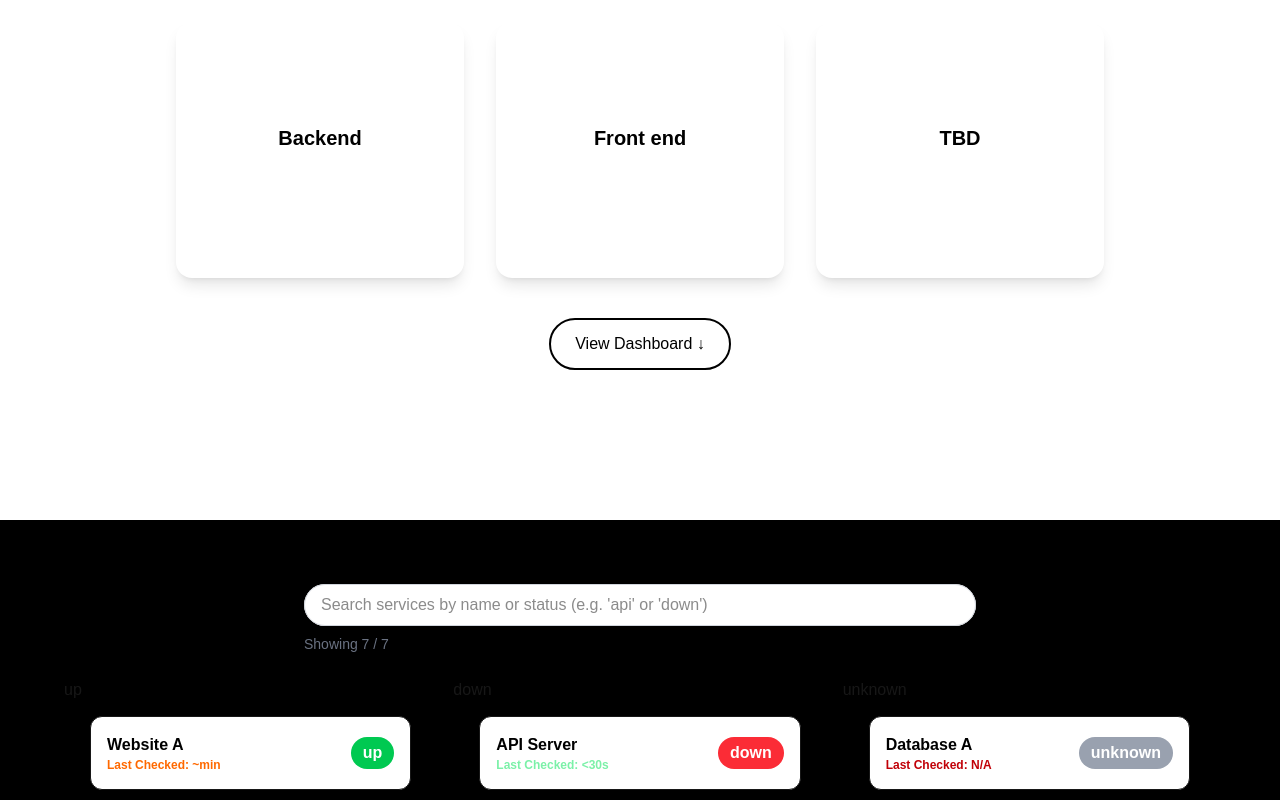
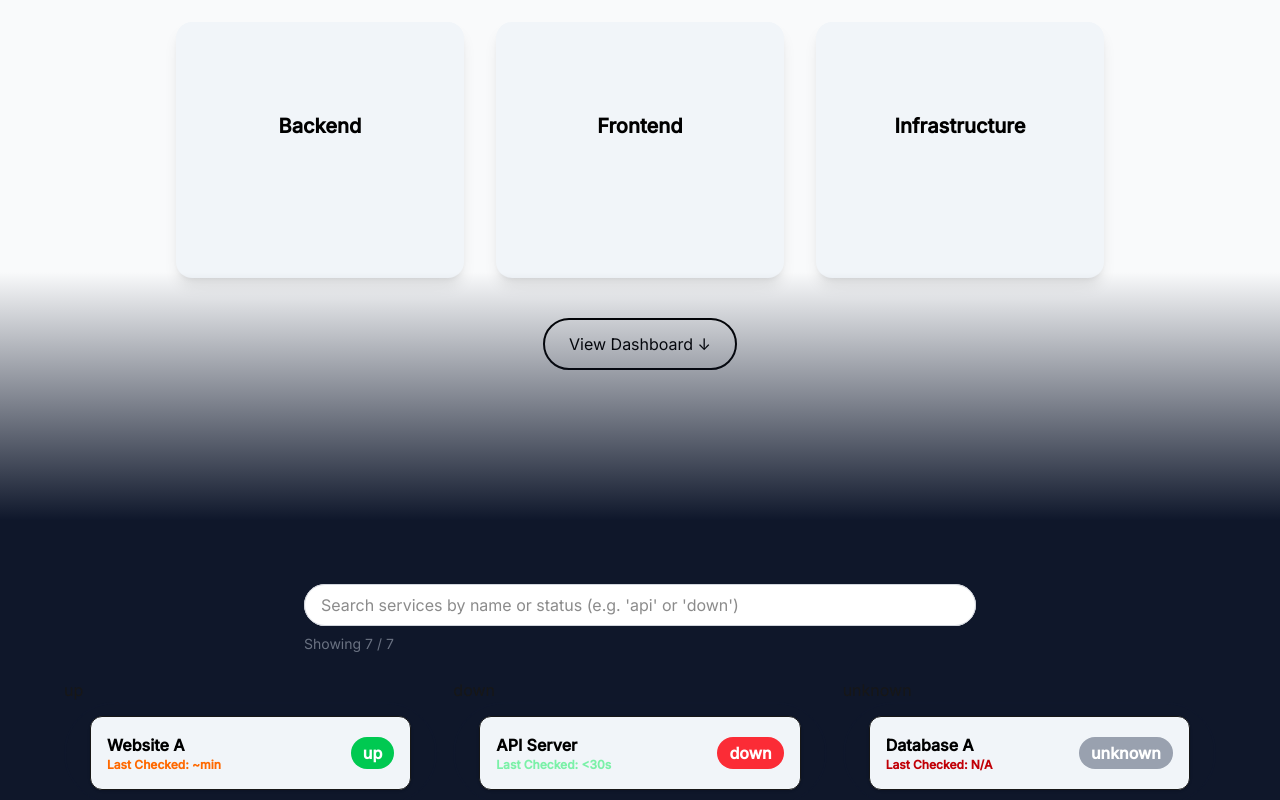
Before and after one commit to SylvesterTB/status-dashboard-frontend, a Next.js app: page / in a window 1280 px wide. Shown: the part 280-1080 px from the top of the page. Built offline with nearby package versions, Linux system fonts and the light colour scheme.

Commit message:
Style - gradients, new bg color, statuscard border set to Slate, new fonts

```diff
--- a/app/components/Hero.tsx
+++ b/app/components/Hero.tsx
@@ -6,16 +6,25 @@ export default function Hero() {
     document.getElementById("dashboard")?.scrollIntoView({ behavior: "smooth" });
 
   };
-    const Cards = [
-    { title: "Backend", description: "AWS stuff"},
-    { title: "Front end", description: "React stuff"},
-    { title: "TBD", description: "stuff"},
-  ];
+  const Cards = [
+  {
+    title: "Backend",
+    description: "Built on AWS Lambda and ECS for efficient, scalable monitoring.",
+  },
+  {
+    title: "Frontend",
+    description: "Designed with React and Tailwind for smooth, responsive interaction.",
+  },
+  {
+    title: "Infrastructure",
+    description: "Integrates cloud-based metrics and live updates for real-time insights.",
+  },
+];
   return (
-    <section className="min-h-screen flex flex-col justify-center items-center bg-white text-black text-center p-8">
+  <section className="relative min-h-screen flex flex-col justify-center items-center text-black text-center p-8 bg-gray-50">
       <h1 className="text-5xl font-bold mb-4">Status Dashboard</h1>
       <p className="text-lg mb-8 max-w-md">
-        Real-time service monitoring built with React and Tailwind
+      Real-time system insights, powered by AWS and React.
       </p>
       <div className="flex gap-8">
       {Cards.map((Card) => (
@@ -25,11 +34,12 @@ export default function Hero() {
       <div className="column-gap-8">
      <button
         onClick={scrollToDashboard}
-        className="mt-10 px-6 py-3 border-2 border-black rounded-full hover:bg-black hover:text-white transition-all duration-300"
+        className="mt-10 px-6 py-3 border-2 border-black rounded-full hover:bg-slate-800 hover:text-white transition-all duration-300"
       >
         View Dashboard ↓
       </button>
       </div>
+       <div className="absolute bottom-0 left-0 w-full h-62 bg-gradient-to-t from-slate-900 to-transparent pointer-events-none"></div>
     </section>
   );
 }
--- a/app/components/HeroCard.tsx
+++ b/app/components/HeroCard.tsx
@@ -7,7 +7,7 @@ export default function LambdaCar({title, description}: HeroCardProps)
 {
     return(
         <>
-        <div className="w-72 h-64 bg-white rounded-2xl shadow-lg flex flex-col items-center justify-center transition-transform duration-300 group hover:-translate-y-2 hover:shadow-2xl">
+        <div className="w-72 h-64 bg-slate-100 rounded-2xl shadow-lg flex flex-col items-center justify-center transition-transform duration-300 group hover:-translate-y-2 hover:shadow-2xl">
         <div className="flex flex-wrap justify-center gap-8">
         <div className="card-wrapper group">
         <h1 className="z-10 text-xl font-bold">{title}</h1>
--- a/app/components/StatusCard.tsx
+++ b/app/components/StatusCard.tsx
@@ -10,10 +10,10 @@ export default function StatusCard({ name, status, timeChecked }: StatusCardProp
     const lastChecked =
     timeChecked === "<30s" ? "text-green-300" : timeChecked === "~min" ? "text-orange-500" : timeChecked ===  "N/A" ? "text-red-700" : "bg-white-50";
     return (
-        <div className="relative px-6 py-3 font-semibold border-2 border-black overflow-hidden group rounded-full cursor-pointer">
-        <div className="flex items-center justify-between p-4 bg-white rounded-xl shadow-sm border">
+        <div className="relative px-6 py-3 font-semibold border-2 border-slate-900 overflow-hidden group rounded-full cursor-pointer">
+        <div className="flex items-center justify-between p-4 bg-slate-100 rounded-xl shadow-sm border">
         <div className="flex flex-col">
-        <span className="absolute inset-0 bg-black translate-x-[100%] group-hover:translate-x-0 rounded-full transition-transform duration-400"></span>
+        <span className="absolute inset-0 bg-slate-900 translate-x-[100%] group-hover:translate-x-0 rounded-full transition-transform duration-400"></span>
         <span className="relative z-10 text-black group-hover:text-white transition-colors duration-400">{name}</span>
         <span className={`relative z-11 text-xs ${lastChecked}`}>Last Checked: {timeChecked}</span>
         </div>
--- a/app/globals.css
+++ b/app/globals.css
@@ -4,7 +4,7 @@
 @tailwind utilities;
 
 :root {
-  --background: #000000;
+  --background: #0F172A;
   --foreground: #171717;
 }
 
--- a/app/layout.tsx
+++ b/app/layout.tsx
@@ -1,10 +1,15 @@
 import Hero from "./components/Hero";
 import "./globals.css";
+import { Poppins, Inter } from "next/font/google";
+
+
+const poppins = Poppins({ subsets: ["latin"], weight: ["500", "700"] });
+const inter = Inter({ subsets: ["latin"], weight: ["400", "500"] });
 
 export default function RootLayout({ children }: { children: React.ReactNode }) {
   return (
     <html lang="en">
-      <body className="bg-black text-white">
+      <body className={`bg-black text-white ${poppins.className} ${inter.className}`}>
         <Hero />
         <main id="dashboard" className="min-h-screen p-8">
           {children}
```
